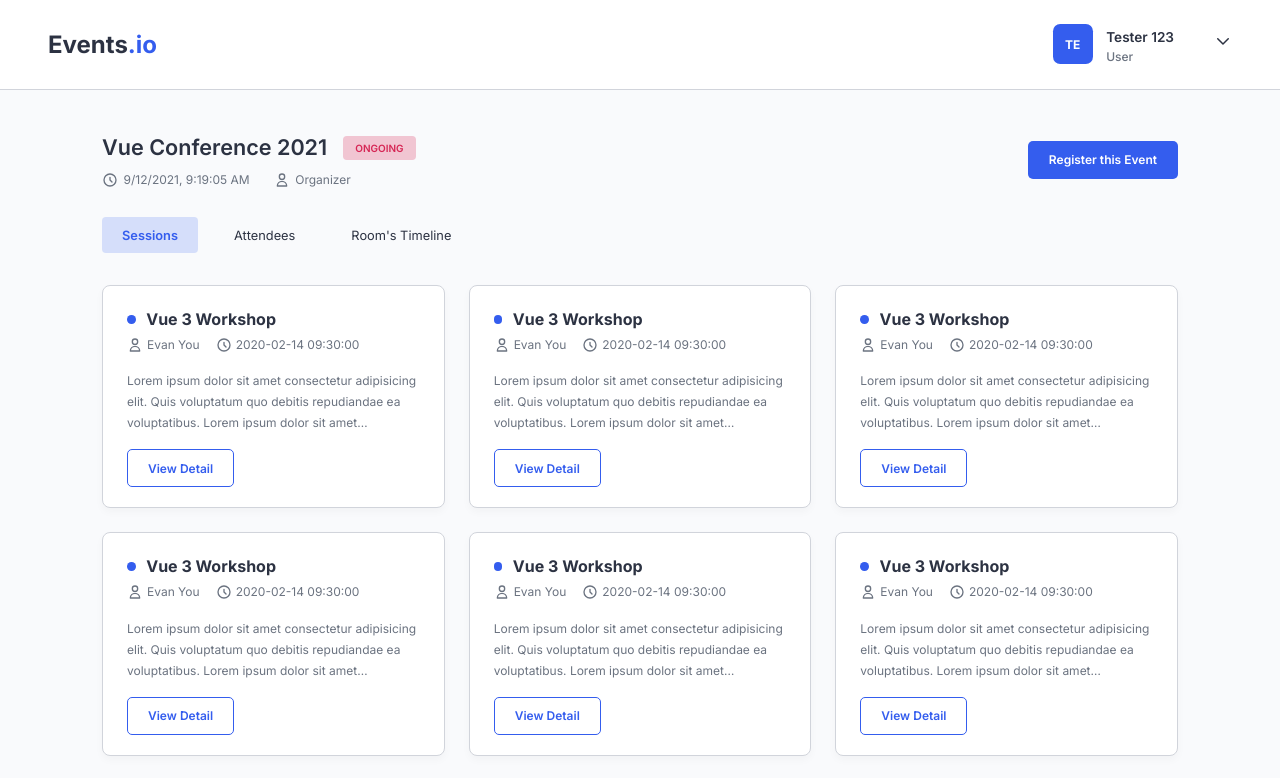
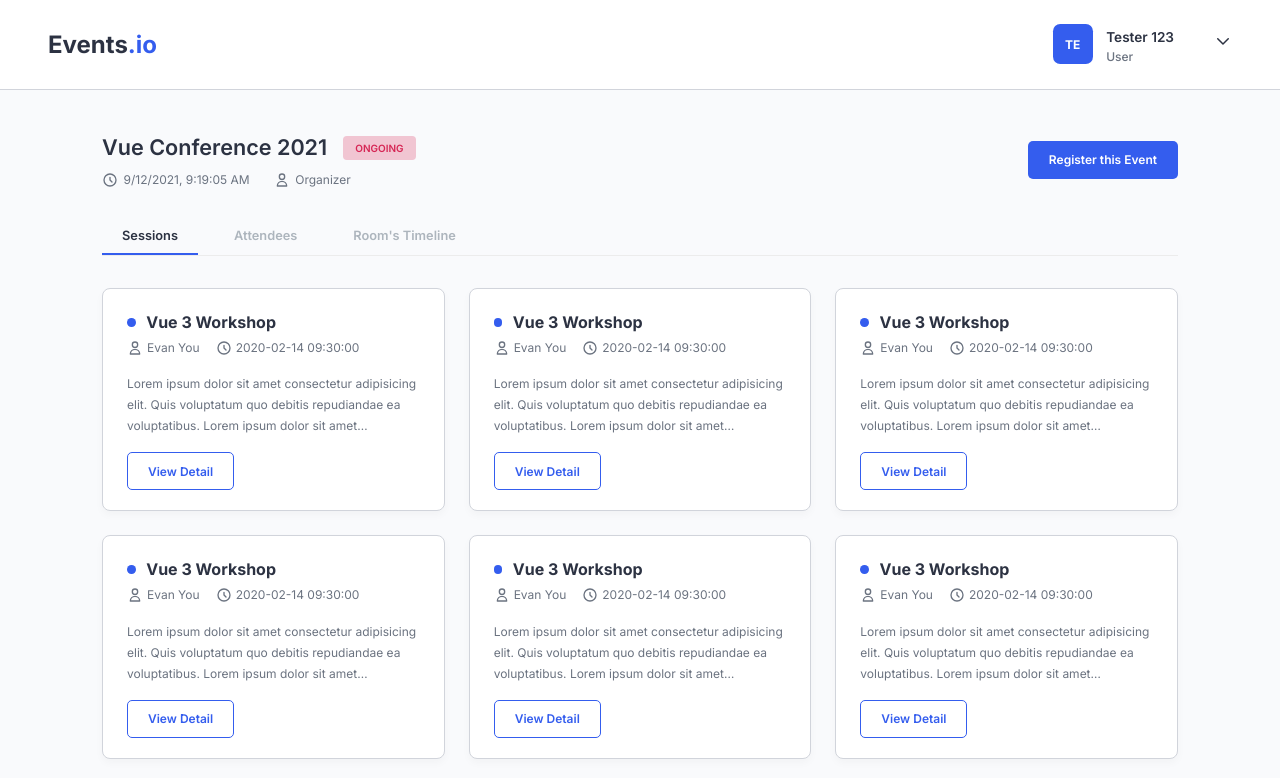
Before and after one commit to Erik3010/events.io, a React (Create React App) app: page /event/1 in a window 1280 px wide. Shown: the top 778 px of the page. Built offline with nearby package versions, Linux system fonts and the light colour scheme.

Commit message:
fix: change event detail tab style

```diff
--- a/src/pages/EventDetail/EventDetail.module.scss
+++ b/src/pages/EventDetail/EventDetail.module.scss
@@ -50,6 +50,8 @@
       display: flex;
       overflow: auto;
       white-space: nowrap;
+      border-bottom: 1px solid $lightGray;
+      font-weight: 600;
       > * + * {
         margin-left: 1rem;
       }
@@ -57,14 +59,13 @@
         font-size: 0.8rem;
         cursor: pointer;
         padding: 0.45rem 1.25rem;
-        border-radius: 0.25rem;
+        color: $gray;
         &:hover {
-          background: $lightGray;
+          color: $text;
         }
         &.active {
-          font-weight: 600;
-          background: rgba(52, 93, 238, 0.18);
-          color: $primary;
+          border-bottom: 2px solid $primary;
+          color: $text;
         }
       }
     }
```
